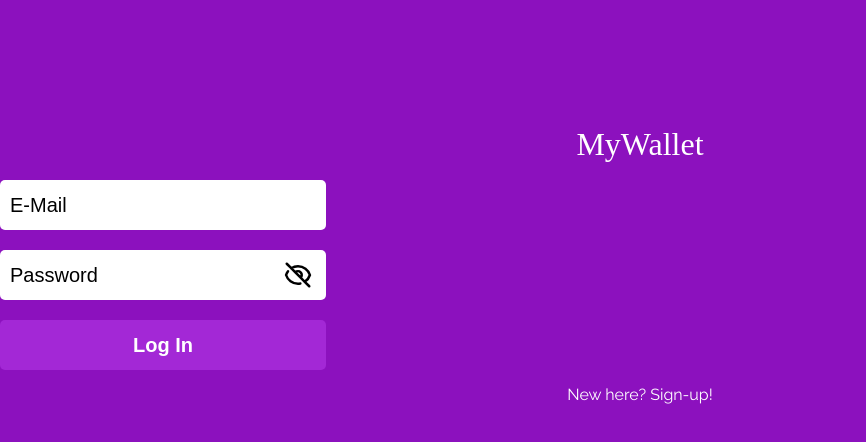
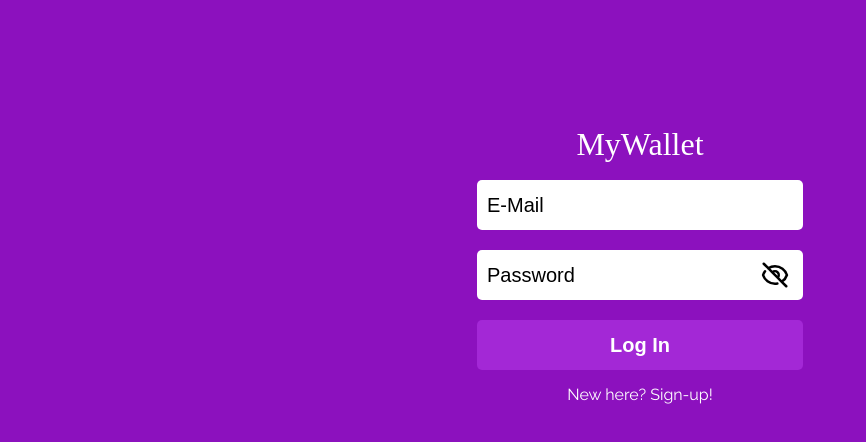
Before and after one commit to Daniel2BDias/Mywallet-frontend, a React (Vite) app: page / in a window 1280 px wide. Shown: the top 442 px of the page, without its empty margins (0-866 px from the left). Built offline with nearby package versions, Linux system fonts and the light colour scheme; a web font is replaced by a local one.

Commit message:
BugFix: Form re-centered

```diff
--- a/src/components/Form/formStyles.js
+++ b/src/components/Form/formStyles.js
@@ -6,8 +6,6 @@ const StyledForm = styled.form`
   flex-direction: column;
   justify-content: center;
   align-items: center;
-  width: 100%;
-  max-width: 326px;
 `;
 
 export default StyledForm;
```
